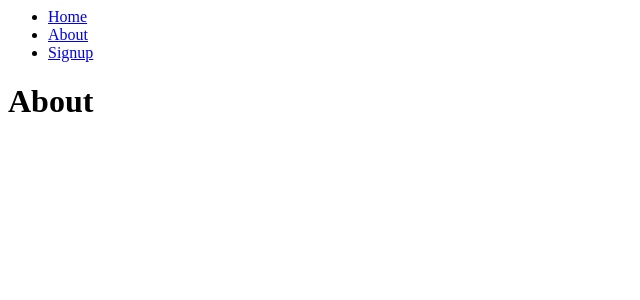
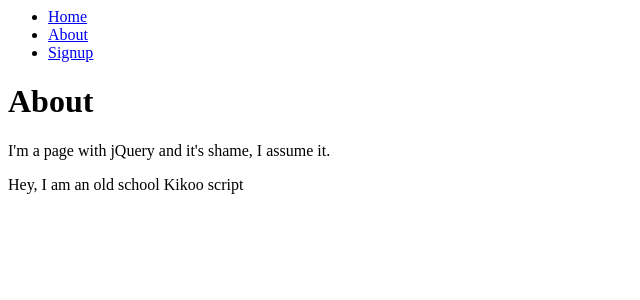
Before and after one commit to iamdey/RD-code_splitting_webpack_react, a React app in the folder w1/: page /about in a window 1280 px wide. Shown: the top 300 px of the page, without its empty margins (0-640 px from the left). Built offline with nearby package versions, Linux system fonts and the light colour scheme.

Commit message:
implement jquery & kikoo script

```diff
--- a/w1/package.json
+++ b/w1/package.json
@@ -6,6 +6,7 @@
     "explore:start": "source-map-explorer dist/bundle.js"
   },
   "dependencies": {
+    "jquery": "^3.2.1",
     "react": "^15.5.4",
     "react-dom": "^15.5.4",
     "react-router-dom": "^4.1.1",
--- a/w1/src/app/About.jsx
+++ b/w1/src/app/About.jsx
@@ -1,13 +1,20 @@
-import React from 'react';
+import React, { Component } from 'react';
 import PropTypes from 'prop-types';
+import jquery from 'jquery';
 
-const About = ({}) => {
-  return (<h1>About</h1>);
-};
+class About extends Component {
+  componentDidMount() {
+    setTimeout(() => jquery('#kikoo').html('Hey, I am an old school Kikoo script'), 3000);
+  }
 
-About.propTypes = {
-};
-About.defaultProps = {
-};
+  render() {
+    return (
+      <div>
+        <h1>About</h1>
+        <p>I'm a page with jQuery and it's shame, I assume it.</p>
+        <div id="kikoo"></div>
+      </div>
+    );  }
+}
 
 export default About;
```
Also changed, not shown: 1 other file (tests, documents, lock files or other folders).
